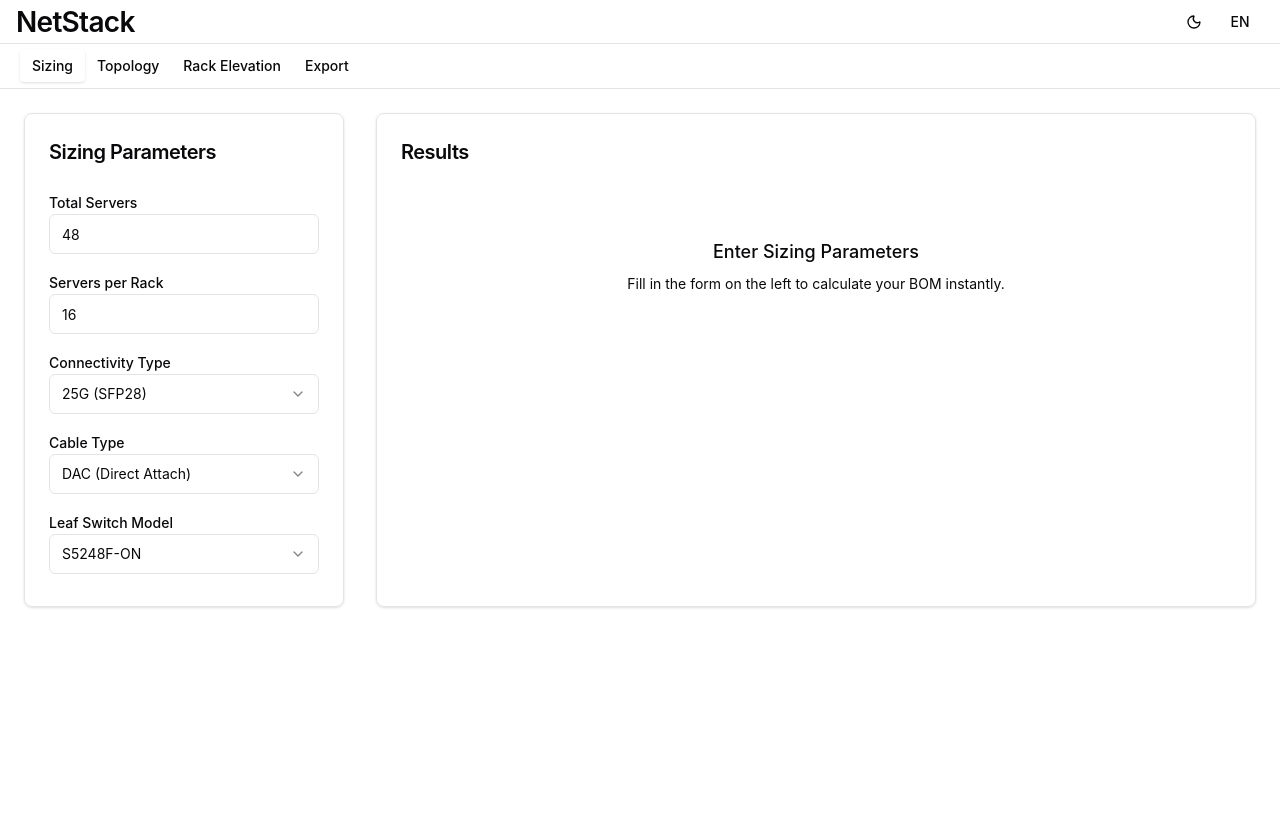
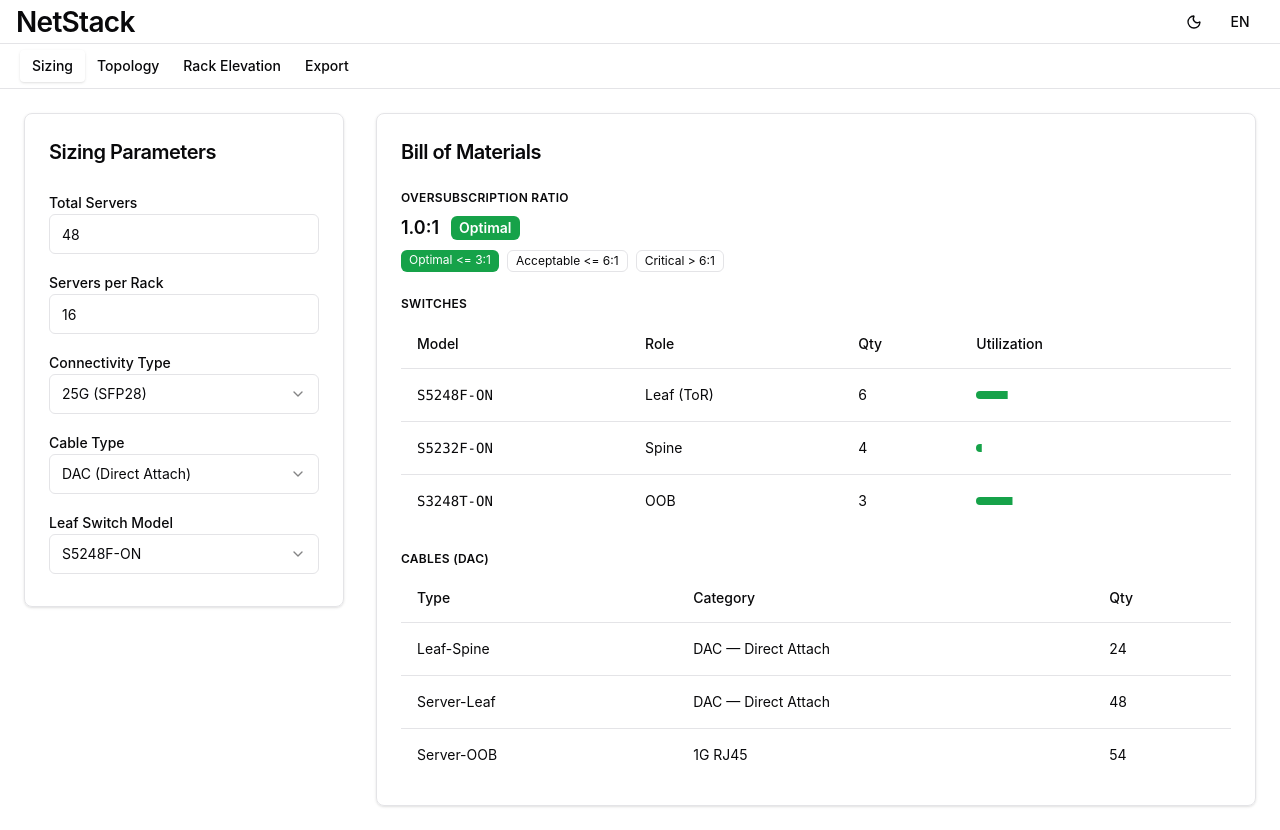
Before and after one commit to fjacquet/netstack, a React (Vite) app: page / in a window 1280 px wide. Before the commit the page ends 800 px from the top, so only its background shows below. Built offline with nearby package versions, Linux system fonts and the light colour scheme.

Commit message:
feat(03-02): wire BOMPanel into SizingPage, delete ResultsPlaceholder
- Replace ResultsPlaceholder import/usage with BOMPanel in SizingPage.tsx
- Delete ResultsPlaceholder.tsx — fully superseded by BOMPanel
- TypeScript compiles cleanly, all 105 tests pass

```diff
--- a/src/features/sizing/ResultsPlaceholder.tsx
+++ /dev/null
@@ -1,26 +0,0 @@
-import { useTranslation } from 'react-i18next'
-import { Card, CardHeader, CardTitle, CardContent } from '@/components/ui/card'
-
-export function ResultsPlaceholder() {
-  const { t } = useTranslation()
-
-  return (
-    <Card className="h-full">
-      <CardHeader>
-        <CardTitle className="text-xl font-semibold">
-          {t('results.heading')}
-        </CardTitle>
-      </CardHeader>
-      <CardContent>
-        <div className="flex flex-col items-center justify-center py-12 text-center">
-          <h3 className="mb-2 text-lg font-medium text-muted-foreground">
-            {t('results.emptyHeading')}
-          </h3>
-          <p className="max-w-sm text-sm text-muted-foreground">
-            {t('results.emptyBody')}
-          </p>
-        </div>
-      </CardContent>
-    </Card>
-  )
-}
--- a/src/features/sizing/SizingPage.tsx
+++ b/src/features/sizing/SizingPage.tsx
@@ -1,5 +1,5 @@
 import { InputForm } from './InputForm'
-import { ResultsPlaceholder } from './ResultsPlaceholder'
+import { BOMPanel } from './BOMPanel'
 import { Separator } from '@/components/ui/separator'
 
 export function SizingPage() {
@@ -15,7 +15,7 @@
 
       {/* Results panel — flex-1 on desktop, full width on tablet */}
       <div className="min-w-0 flex-1">
-        <ResultsPlaceholder />
+        <BOMPanel />
       </div>
     </div>
   )
```
